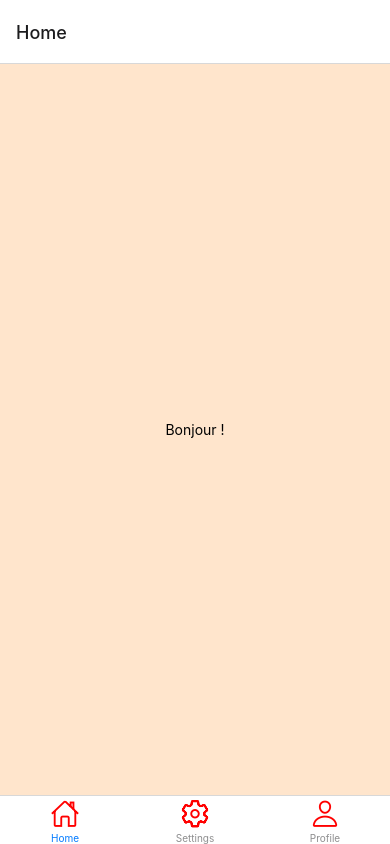
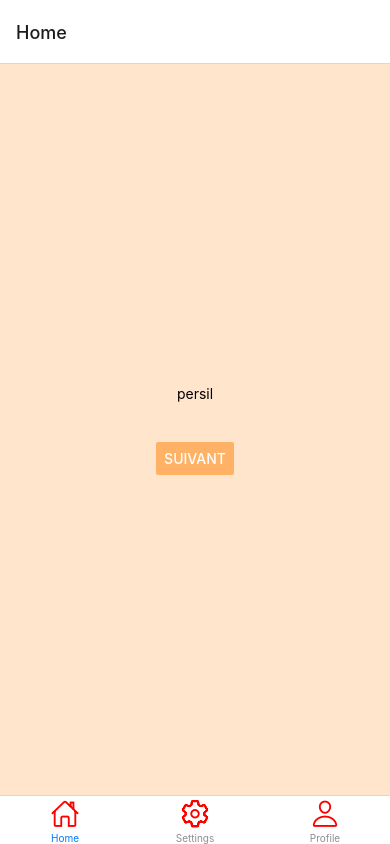
Before and after one commit to Lilinnfr/Memo_flash_project_2, a React Native app: screen /Home in a window 390 px wide. Built offline with nearby package versions, Linux system fonts and the light colour scheme.

Commit message:
change file organization

```diff
--- a/App.js
+++ b/App.js
@@ -1,60 +1,16 @@
-//import { StatusBar } from 'expo-status-bar';
+
 //import { useState } from 'react';
 import { Button, StyleSheet, Text, View,  } from 'react-native';
 import { NavigationContainer } from '@react-navigation/native';
 import { createBottomTabNavigator } from '@react-navigation/bottom-tabs';
 import Ionicons from 'react-native-vector-icons/Ionicons';
 
+import HomeScreen from './screens/Home';
+import ProfileScreen from './screens/Profile'
+import SettingsScreen from './screens/Settings';
 
 const tab = createBottomTabNavigator();
 
-function HomeScreen() {
-  return (
-    <View style={styles.container}>
-      <Text> Bonjour ! </Text>
-    </View>
-  )
-}
-function SettingsScreen() {
-  return (
-    <View style={styles.container}>
-      <Text> Settings </Text>
-    </View>
-  )
-}
-function ProfileScreen() {
-  return (
-    <View style={styles.container}>
-      <Text> Profile </Text>
-    </View>
-  )
-}
-
-
-
-// const Word = () => {
-
-//   const cards = [
-//     { french: "désespéré", english: "forlorn" },
-//     { french: "boiter", english: "to limp" },
-//     { french: "accablant", english: "damning" },
-//     { french: "précurseur", english: "forerunner" },
-//   ];
-
-//   const words = {
-//     "clôture" : "fence",
-//     "tas" : "heap",
-//     "persil" : "parsley",
-//   }
-
-//   const frenchWords = Object.keys(words);
-
-//   const randomWord = frenchWords[Math.floor(Math.random() * frenchWords.length)];
-
-//   return (
-//       <Text>{randomWord}</Text>
-//   );
-// };
 
 export default function App() {
   return (
@@ -80,30 +36,3 @@ export default function App() {
     </NavigationContainer>
   )
 }
-
-
-
-// export default function App() {
-
-//   return (
-//     <View style={styles.container}>
-//       <Text id="flashcards" style={styles.text} >{Word()}
-//         </Text>
-//       <Button title="Suivant" color="#FFB266" />
-//       <StatusBar style="auto" />
-//     </View>
-//   );
-// }
-
-
-const styles = StyleSheet.create({
-  container: {
-    flex: 1,
-    backgroundColor: '#FFE5CC',
-    alignItems: 'center',
-    justifyContent: 'center',
-  },
-  text: {
-      marginBottom: 40,
-  },
-});
--- /dev/null
+++ b/screens/Home.js
@@ -0,0 +1,57 @@
+import { Button, StyleSheet, Text, View,  } from 'react-native';
+import { NavigationContainer } from '@react-navigation/native';
+import { createBottomTabNavigator } from '@react-navigation/bottom-tabs';
+import Ionicons from 'react-native-vector-icons/Ionicons';
+
+
+
+
+const Word = () => {
+
+  const cards = [
+    { french: "désespéré", english: "forlorn" },
+    { french: "boiter", english: "to limp" },
+    { french: "accablant", english: "damning" },
+    { french: "précurseur", english: "forerunner" },
+  ];
+
+  const words = {
+    "clôture" : "fence",
+    "tas" : "heap",
+    "persil" : "parsley",
+  }
+
+  const frenchWords = Object.keys(words);
+
+  const randomWord = frenchWords[Math.floor(Math.random() * frenchWords.length)];
+
+  return (
+      <Text>{randomWord}</Text>
+  );
+};
+
+
+const HomeScreen = () => {
+    return (
+      <View style={styles.container}>
+        <Text id="flashcards" style={styles.text} >{Word()}
+        </Text>
+        <Button title="Suivant" color="#FFB266" />
+      </View>
+    )
+  };
+
+const styles = StyleSheet.create({
+  container: {
+    flex: 1,
+    backgroundColor: '#FFE5CC',
+    alignItems: 'center',
+    justifyContent: 'center',
+  },
+  text: {
+      marginBottom: 40,
+  },
+});
+
+
+export default HomeScreen;
--- /dev/null
+++ b/screens/Profile.js
@@ -0,0 +1,29 @@
+import { Button, StyleSheet, Text, View,  } from 'react-native';
+import { NavigationContainer } from '@react-navigation/native';
+import { createBottomTabNavigator } from '@react-navigation/bottom-tabs';
+import Ionicons from 'react-native-vector-icons/Ionicons';
+
+
+const ProfileScreen = () => {
+    return (
+      <View style={styles.container}>
+        <Text> Profile </Text>
+      </View>
+    )
+};
+
+
+const styles = StyleSheet.create({
+container: {
+    flex: 1,
+    backgroundColor: '#FFE5CC',
+    alignItems: 'center',
+    justifyContent: 'center',
+},
+text: {
+    marginBottom: 40,
+},
+});
+
+
+export default ProfileScreen;
--- /dev/null
+++ b/screens/Settings.js
@@ -0,0 +1,29 @@
+import { Button, StyleSheet, Text, View,  } from 'react-native';
+import { NavigationContainer } from '@react-navigation/native';
+import { createBottomTabNavigator } from '@react-navigation/bottom-tabs';
+import Ionicons from 'react-native-vector-icons/Ionicons';
+
+
+const SettingsScreen = () => {
+    return (
+      <View style={styles.container}>
+        <Text> Settings </Text>
+      </View>
+    )
+};
+
+
+const styles = StyleSheet.create({
+    container: {
+      flex: 1,
+      backgroundColor: '#FFE5CC',
+      alignItems: 'center',
+      justifyContent: 'center',
+    },
+    text: {
+        marginBottom: 40,
+    },
+});
+
+
+export default SettingsScreen;
```
